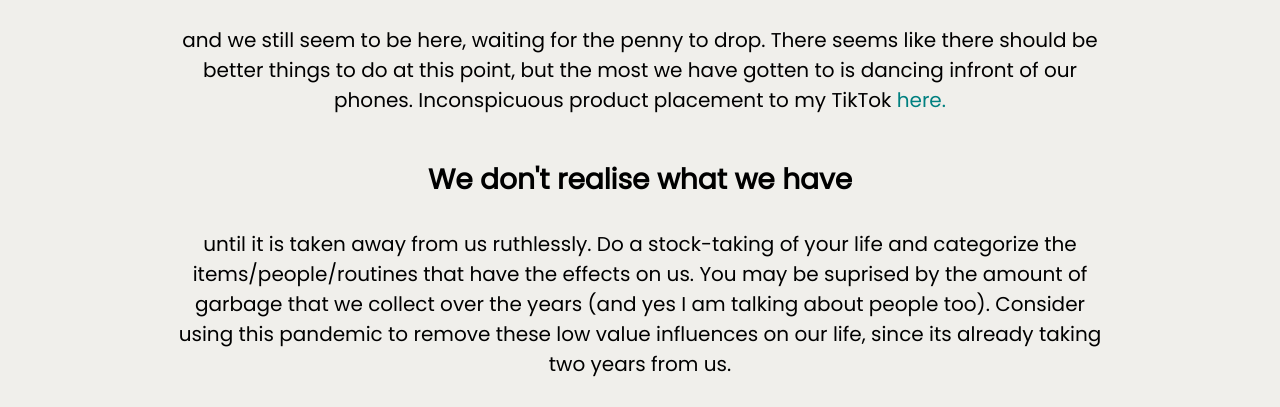
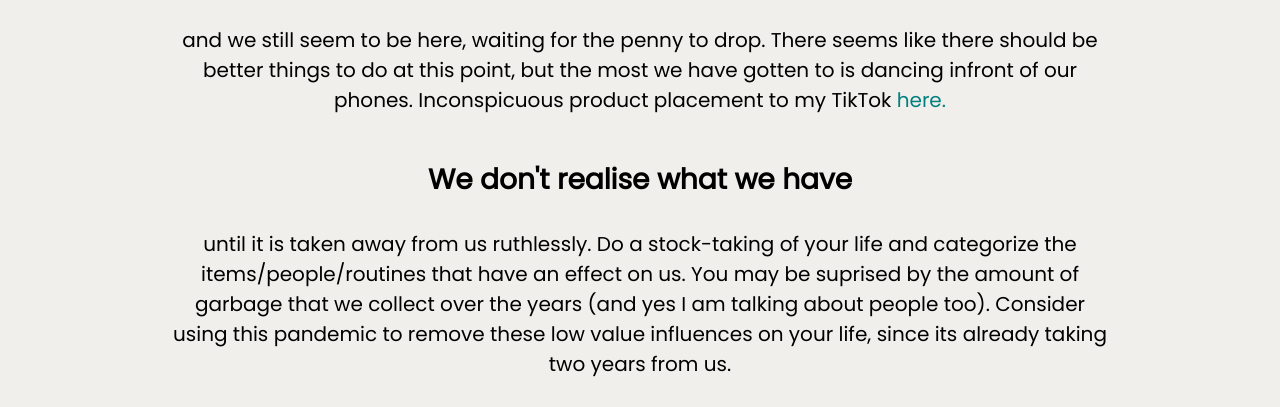
Before and after one commit to AMNoronha/Medium-Article, a plain HTML site: page index.html in a window 1280 px wide. Shown: the part 519-926 px from the top of the page. Drawn offline with Linux system fonts and the light colour scheme.

Commit message:
fix typos

```diff
--- a/index.html
+++ b/index.html
@@ -23,8 +23,11 @@
     </div>
     <div class="card-text">
       <h2>We don't realise what we have</h2>
-      <p>until it is taken away from us ruthlessly. Do a stock-taking of your life and categorize the items/people/routines that have the effects on us. You may be suprised by the amount of garbage that we collect over the years (and yes I am talking about people too).
-        Consider using this pandemic to remove these low value influences on our life, since its already taking two years from us.
+      <p>until it is taken away from us ruthlessly. Do a stock-taking of your life and categorize the items/people/routines
+        that have an effect on us. You may be suprised by the amount of garbage that we collect over the years (and yes I am
+        talking about people too).
+        Consider using this pandemic to remove these low value influences on your life, since its already taking two years
+        from us.
       </p>
     </div>
   </container>
```
